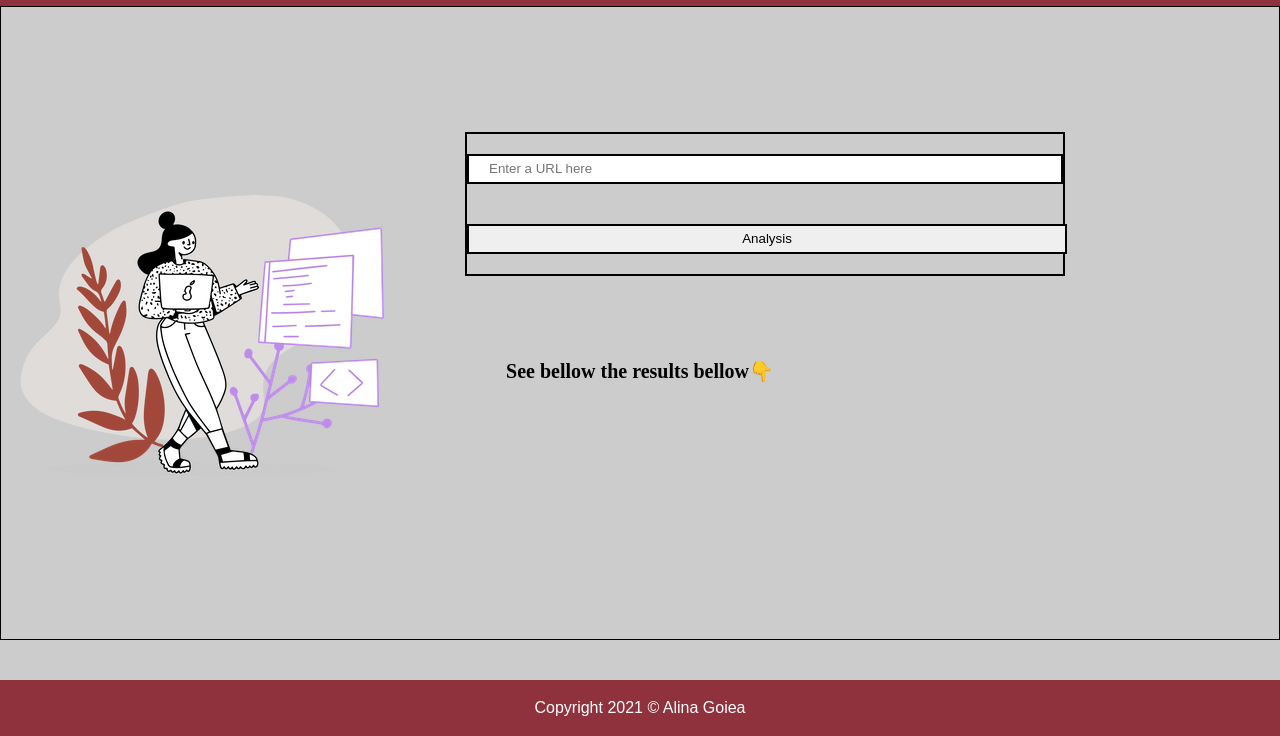
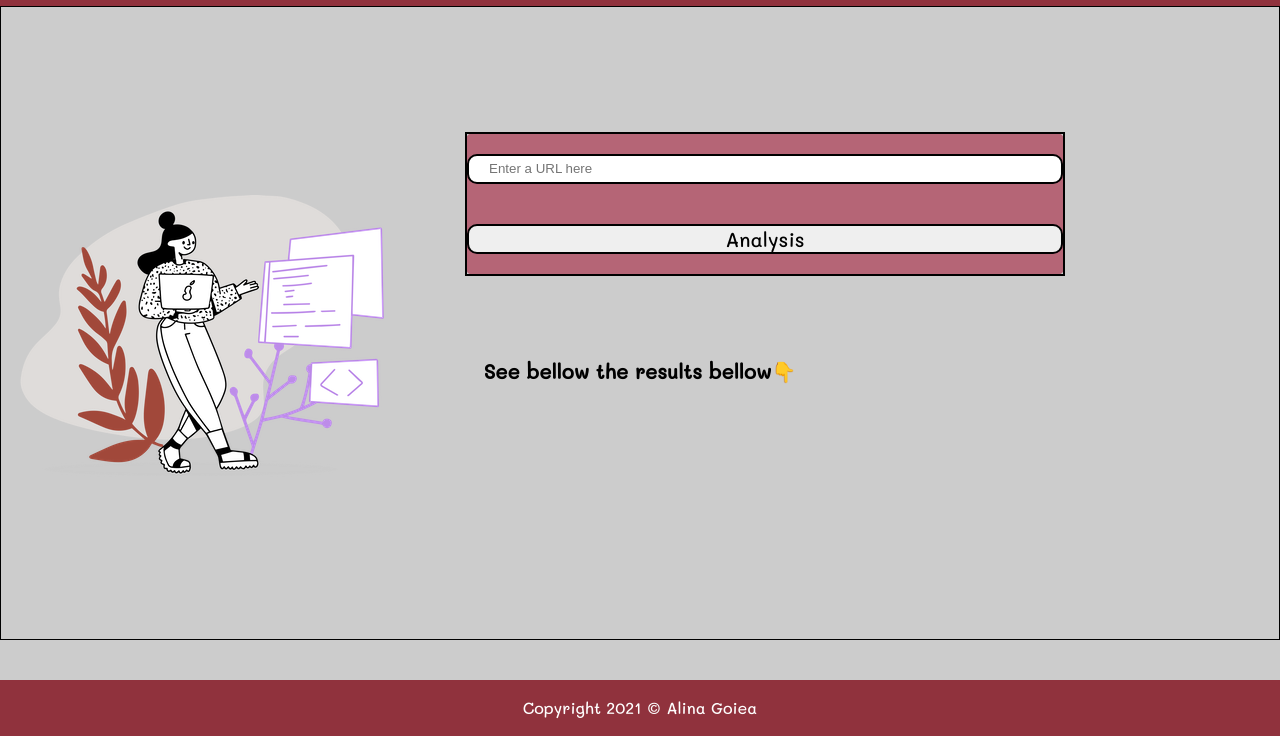
Before and after one commit to AlinaDev252/Evaluate-news-nlp, a website built with webpack: page src/client/views/index.html in a window 1280 px wide. Shown: the part 64-800 px from the top of the page. Built offline with nearby package versions, Linux system fonts and the light colour scheme.

Commit message:
Add some final styling details

```diff
--- a/src/client/styles/base.scss
+++ b/src/client/styles/base.scss
@@ -25,4 +25,5 @@ section {
 	justify-content: center;
 	align-items: center;
 	font-size: 20px;
+	font-family: "Mali", cursive;
 }
--- a/src/client/styles/footer.scss
+++ b/src/client/styles/footer.scss
@@ -3,7 +3,7 @@ footer {
 	color: white;
 	text-align: center;
 	margin-top: 40px;
-	font-family: Arial, Helvetica, sans-serif;
+	font-family: "Mali", cursive;
 }
 
 .footer-text {
--- a/src/client/styles/form.scss
+++ b/src/client/styles/form.scss
@@ -4,11 +4,20 @@ input {
 	line-height: 16px;
 	margin: 20px 0;
 	border: 2px solid black;
+	border-radius: 10px;
+}
+
+#submit .btn {
+	width: 596px;
+	font-size: 20px;
+	font-family: "Mali", cursive;
 }
 
 .form-container {
 	display: flex;
 	margin: 100px 150px 0px 400px;
+	border-radius: 10px;
+	background-color: #b56576;
 }
 
 .results-container {
@@ -30,9 +39,11 @@ input {
 	width: 600px;
 }
 
-#submit:hover {
-	background-color: gray;
+#submit .btn:hover {
+	background-color: #eddcd2;
 	color: white;
+	font-size: bold;
+	transition: 0.3s ease;
 }
 
 main {
--- a/src/client/styles/header.scss
+++ b/src/client/styles/header.scss
@@ -3,6 +3,7 @@ header {
 	padding: 10px 40px;
 	text-align: center;
 	height: 70px;
+  font-family: "Mali", cursive;;
 }
 
 .title {
```
